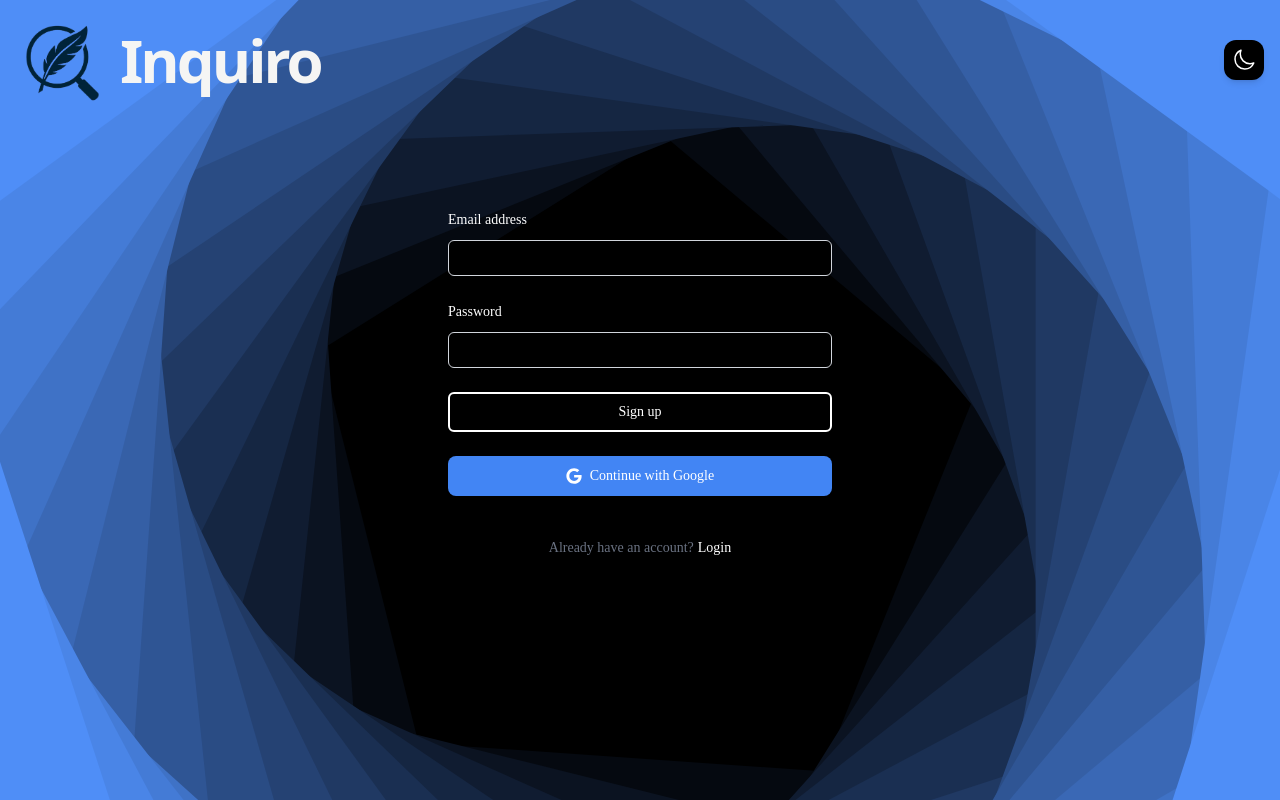
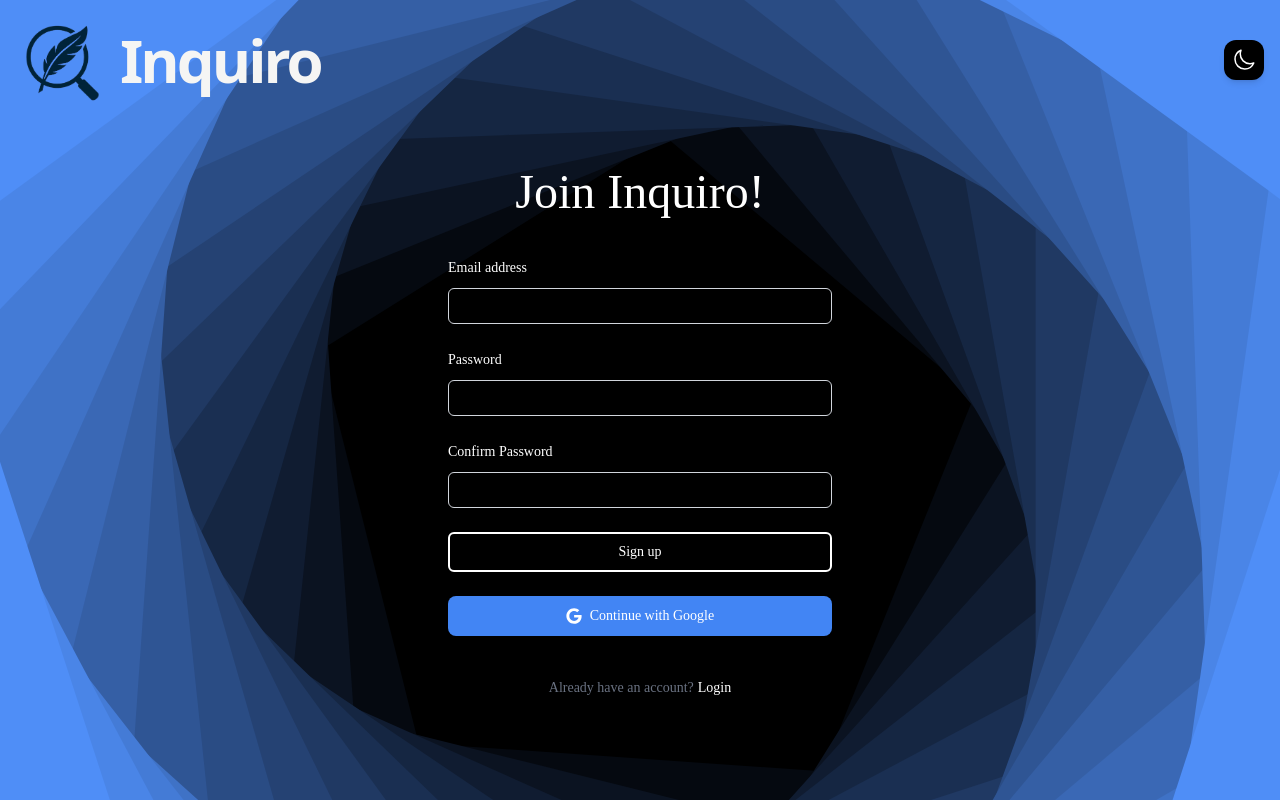
Before and after one commit to ptysiuuu/inquiro, a React (Vite) app in the folder frontend/: page /register in a window 1280 px wide. Built offline with nearby package versions, Linux system fonts and the light colour scheme; no server answers; a web font is replaced by a local one.

Commit message:
cosmetic changes to authorization components, fixed sign-in with google on login page

```diff
--- a/frontend/src/components/AuthForm.jsx
+++ b/frontend/src/components/AuthForm.jsx
@@ -1,5 +1,5 @@
 import { signInWithEmailAndPassword, signInWithPopup, sendPasswordResetEmail } from 'firebase/auth';
-import { auth } from '../config/firebase';
+import { auth, googleProvider } from '../config/firebase';
 
 import Popup from './Popup';
 
@@ -59,6 +59,7 @@ export default function AuthForm() {
 
     return (
         <div className="flex min-h-full flex-col justify-center px-6 py-12 lg:px-8 text-white">
+            <h1 className="text-5xl mx-auto font-primary">Welcome back!</h1>
             <div className="font-primary mt-10 sm:mx-auto sm:w-full sm:max-w-sm">
                 <form className="space-y-6" onSubmit={signIn}>
                     <div>
--- a/frontend/src/components/RegisterForm.jsx
+++ b/frontend/src/components/RegisterForm.jsx
@@ -12,6 +12,9 @@ export default function RegisterForm() {
     const [email, setEmail] = useState("");
     const [password, setPassword] = useState("");
     const [errorCode, setErrorCode] = useState("");
+    const [confirmPassword, setConfirmPassword] = useState("");
+    const [passwordMismatch, setPasswordMismatch] = useState(false);
+
 
     const initUser = async (userCredential) => {
         const user = userCredential.user;
@@ -43,16 +46,22 @@ export default function RegisterForm() {
     }
 
     const signIn = async (e) => {
+        e.preventDefault();
+
+        if (password !== confirmPassword) {
+            setPasswordMismatch(true);
+            return;
+        }
+
         try {
-            e.preventDefault();
             const userCredential = await createUserWithEmailAndPassword(auth, email, password);
-            initUser(userCredential)
-        }
-        catch (error) {
+            initUser(userCredential);
+        } catch (error) {
             console.log(error);
             setErrorCode(error.code);
         }
-    }
+    };
+
 
     const signInGoogle = async () => {
         try {
@@ -70,6 +79,7 @@ export default function RegisterForm() {
 
     return (
         <div className="flex min-h-full flex-col justify-center px-6 py-12 lg:px-8 text-white">
+            <h1 className="text-5xl mx-auto font-primary">Join Inquiro!</h1>
             <div className="font-primary mt-10 sm:mx-auto sm:w-full sm:max-w-sm">
                 <form className="space-y-6" onSubmit={signIn}>
                     <div>
@@ -112,6 +122,26 @@ export default function RegisterForm() {
                             )}
                         </div>
                     </div>
+                    <div>
+                        <label htmlFor="confirmPassword" className="block text-sm/6 font-medium">Confirm Password</label>
+                        <div className="mt-2">
+                            <input
+                                type="password"
+                                name="confirmPassword"
+                                id="confirmPassword"
+                                required
+                                className={`bg-black text-white focus:outline-none focus:ring-2 focus:ring-blue-500 focus:ring-opacity-50 block w-full rounded-md px-3 py-1.5 text-base placeholder:text-gray-400 sm:text-sm/6 dark:bg-stone-700 dark:text-white ${passwordMismatch ? "border border-red-500" : "outline-1 -outline-offset-1 outline-gray-300"
+                                    }`}
+                                onChange={(e) => {
+                                    setConfirmPassword(e.target.value);
+                                    setPasswordMismatch(false);
+                                }}
+                            />
+                            {passwordMismatch && (
+                                <p className="text-red-500 text-sm mt-1">Passwords do not match.</p>
+                            )}
+                        </div>
+                    </div>
 
                     {errorCode &&
                         !emailHasError &&
```
